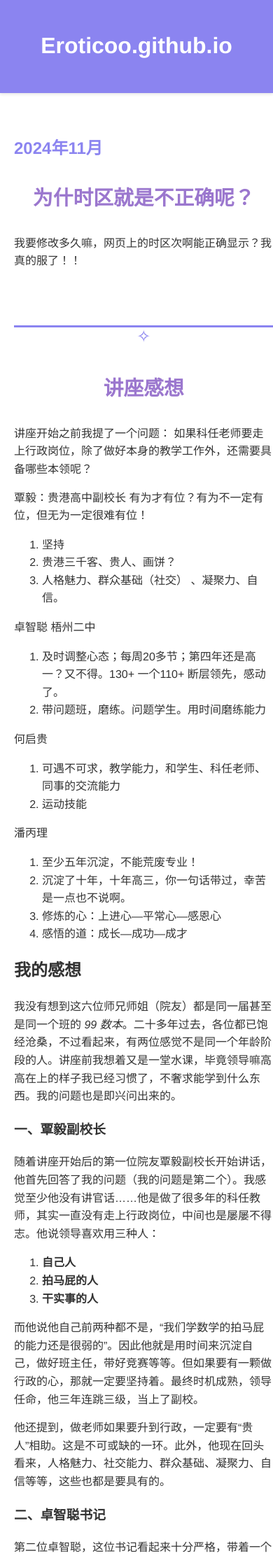
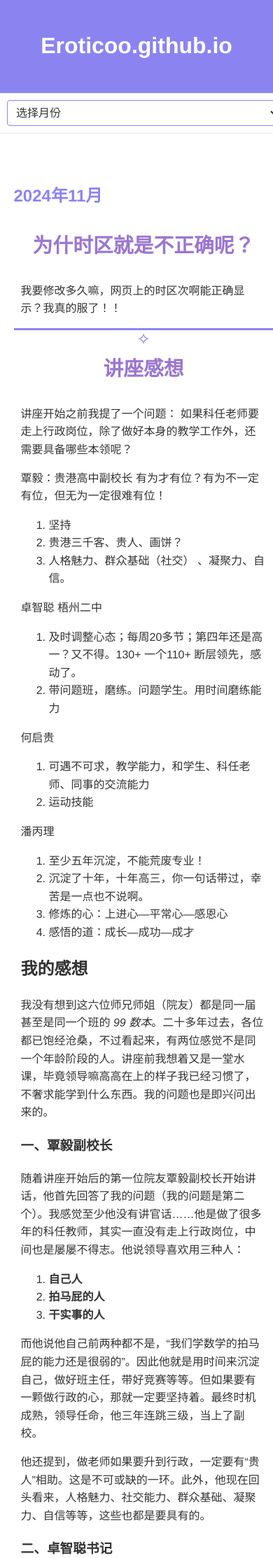
Before and after one commit to Eroticoo/Eroticoo.github.io, a Jekyll site: the page built from index.html, in a window 390 px wide. Shown: the top 2227 px of the page at 70% size. Built offline with Jekyll 4.4.1, drawn with Linux system fonts in a browser that asks for light colours.

Commit message:
优化布局：调整文章居中显示和侧边栏样式

```diff
--- a/_layouts/default.html
+++ b/_layouts/default.html
@@ -2,6 +2,7 @@
 <html>
 <head>
     <meta charset="utf-8">
+    <meta name="viewport" content="width=device-width, initial-scale=1.0">
     <title>{{ site.title }}</title>
     <link rel="stylesheet" href="{{ '/assets/css/style.css' | relative_url }}">
     <script src="https://cdn.jsdelivr.net/npm/mermaid/dist/mermaid.min.js"></script>
@@ -26,6 +27,15 @@
         </ul>
     </div>
 
+    <div class="mobile-archive">
+        <select onchange="if(this.value) window.location.hash=this.value;">
+            <option value="">选择月份</option>
+            {% for yearMonth in postsByYearMonth %}
+            <option value="{{ yearMonth.name }}">{{ yearMonth.name }} ({{ yearMonth.items.size }})</option>
+            {% endfor %}
+        </select>
+    </div>
+
     <main>
         {{ content }}
     </main>
--- a/assets/css/style.css
+++ b/assets/css/style.css
@@ -113,7 +113,7 @@
 .sidebar {
     width: 200px;
     position: fixed;
-    left: -170px;
+    left: -180px;
     top: 100px;
     height: 100vh;
     padding: 20px;
@@ -126,22 +126,53 @@
 
 .sidebar:hover {
     left: 0;
-    box-shadow: 4px 0 15px rgba(0,0,0,0.2);
 }
 
-/* 添加一个更明显的视觉提示 */
-.sidebar::after {
-    content: "☰";
-    position: absolute;
-    right: 10px;
-    top: 20px;
-    color: #8b84f0;
-    font-size: 24px;
-    transition: all 0.3s ease;
+/* 在移动设备上完全隐藏侧边栏，改用顶部下拉菜单 */
+@media (max-width: 768px) {
+    .sidebar {
+        display: none;  /* 完全隐藏原侧边栏 */
+    }
+
+    /* 添加移动端专用的归档菜单 */
+    .mobile-archive {
+        display: block;
+        width: 100%;
+        background: #fff;
+        padding: 10px;
+        margin-bottom: 20px;
+        border-bottom: 1px solid #e6e6fa;
+    }
+
+    .mobile-archive select {
+        width: 100%;
+        padding: 8px;
+        border: 1px solid #8b84f0;
+        border-radius: 4px;
+        background: #fff;
+        color: #333;
+        font-size: 16px;
+    }
+
+    main {
+        width: 95%;
+        margin: 0 auto;
+        padding: 10px;
+        left: 0;
+    }
+
+    .post-content {
+        width: 100%;
+        margin: 0 0 2em 0;
+        padding: 0 10px;
+    }
 }
 
-.sidebar:hover::after {
-    transform: rotate(90deg);
+/* 在大屏幕上隐藏移动端归档菜单 */
+@media (min-width: 769px) {
+    .mobile-archive {
+        display: none;
+    }
 }
 
 .archive-list {
@@ -171,14 +202,3 @@
         left: 0;
     }
 }
-
-@media (max-width: 768px) {
-    .sidebar {
-        display: none;
-    }
-    main {
-        width: 95%;
-        margin: 0 auto;
-        left: 0;
-    }
-}
```
Also changed, not shown: config.yml (+13 -1 lines).
